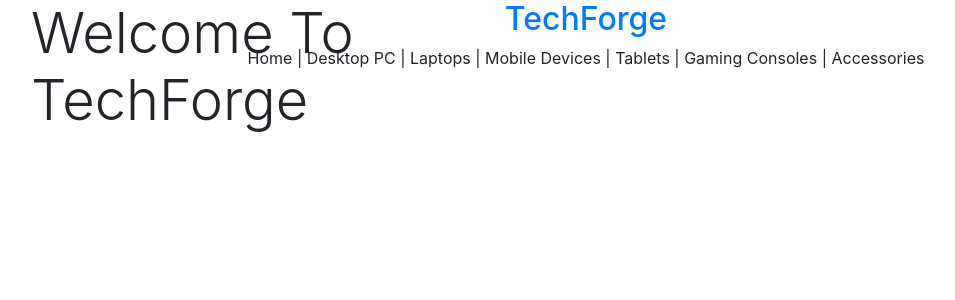
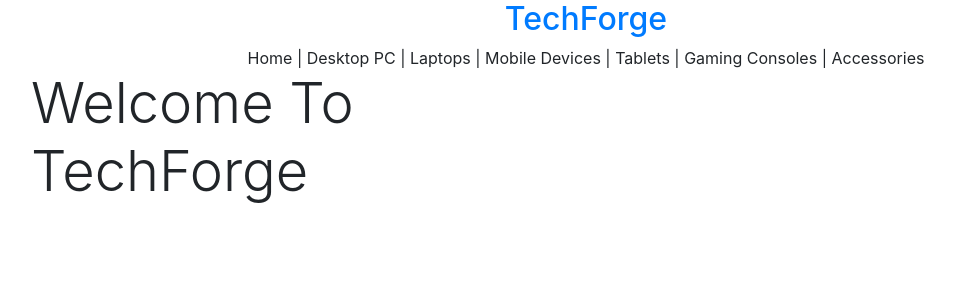
Before and after one commit to jordanmcodes/TechForge, a Django app: template templates/home/index.html in a window 1280 px wide. Shown: the top 300 px of the page, without its empty margins (54-1009 px from the left). Run offline with Django 3.2, Linux system fonts and the light colour scheme; the template is opened without the code that fills it, so the values that code supplies are empty.

Commit message:
Removed fixed top to header to ensure everything is not grouped together when running the server.

```diff
--- a/templates/base.html
+++ b/templates/base.html
@@ -29,7 +29,7 @@
     <title>TechForge {% block extra_title %}{% endblock %}</title>
   </head>
   <body>
-    <header class="container-fluid fixed-top">
+    <header class="container-fluid">
         <div class="row">
         <div class="col-12 text-center">
 
```
